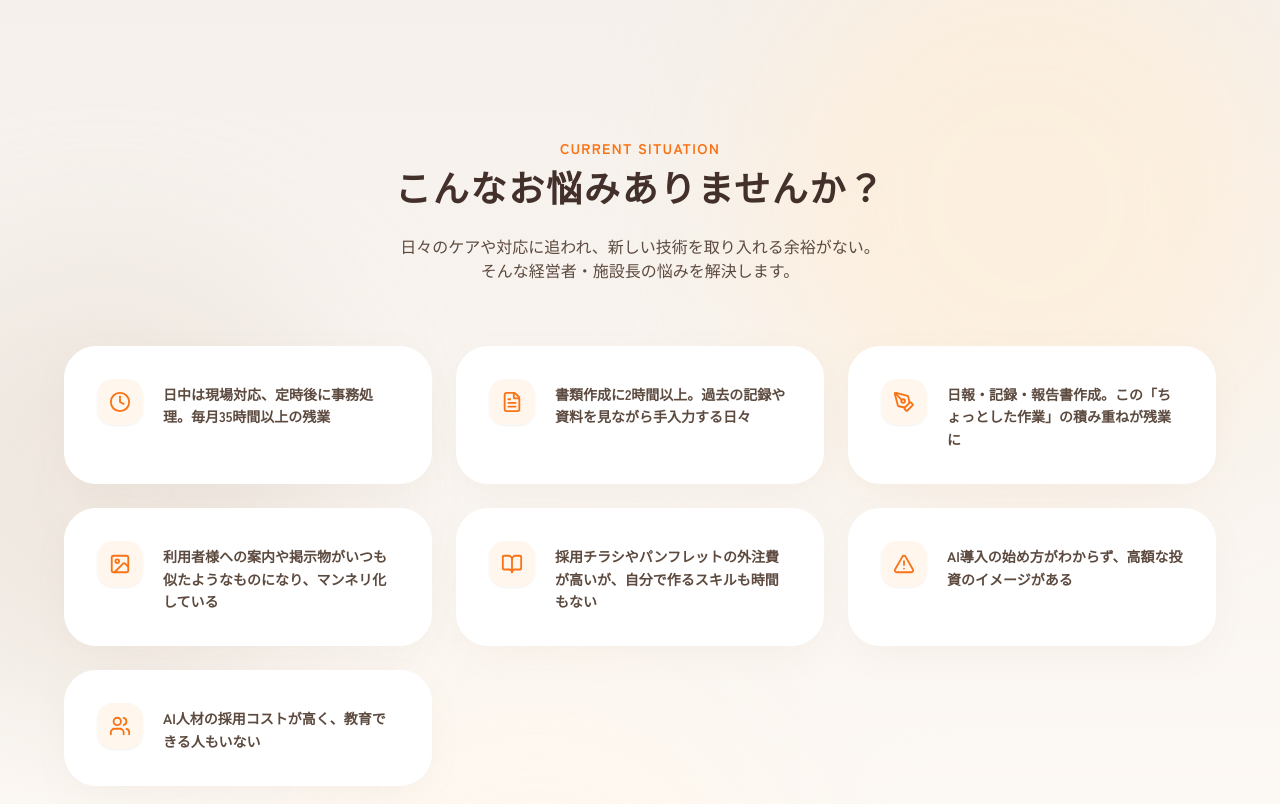
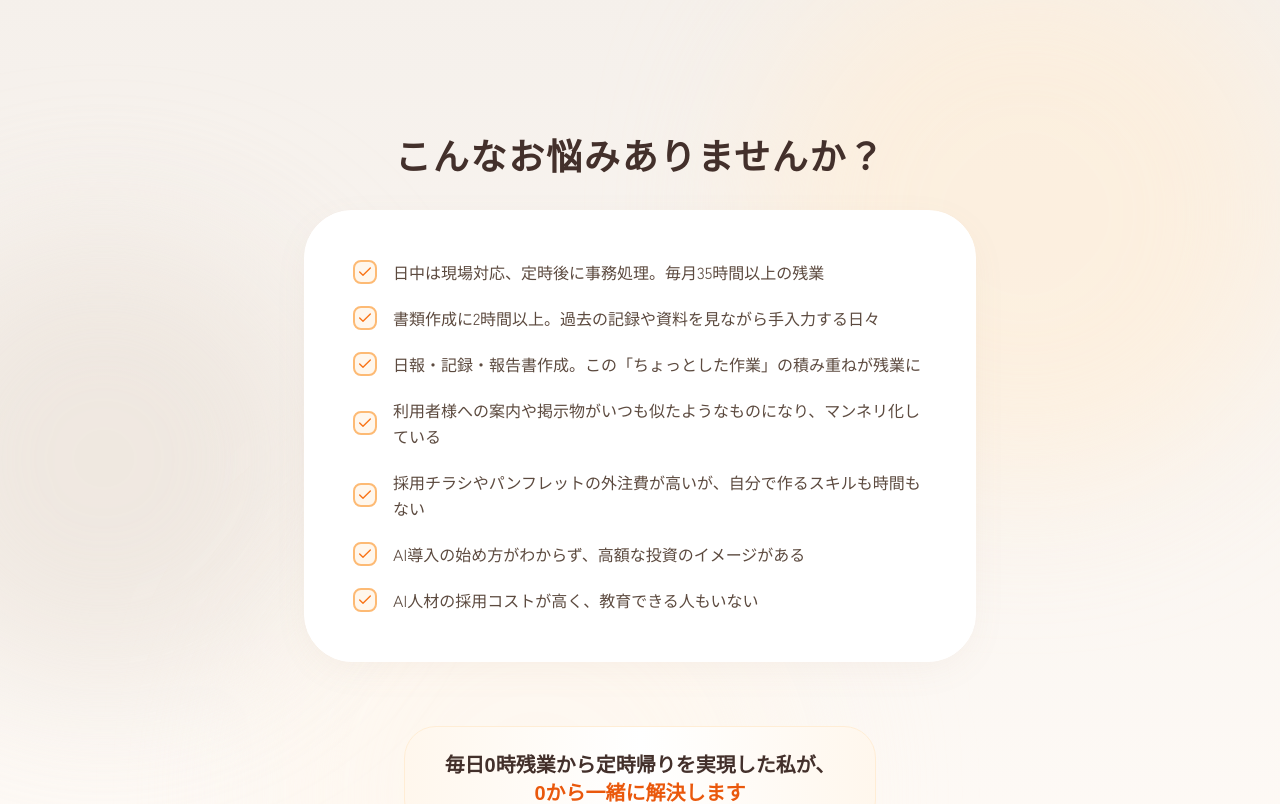
Before and after one commit to shunsuke-tnk/ai-komon-lp, a React (Vite) app: page / in a window 1280 px wide. Shown: the part 1100-1904 px from the top of the page. Built offline with nearby package versions, Linux system fonts and the light colour scheme; a web font is replaced by a local one.

Commit message:
悩み共感の部分をセンター寄せ

```diff
--- a/App.tsx
+++ b/App.tsx
@@ -8,7 +8,6 @@ import {
   MessageCircle,
   TrendingUp,
   Users,
-  FileText,
   Zap,
   Target,
   Clock,
@@ -16,7 +15,6 @@ import {
   Star,
   Menu,
   X,
-  AlertTriangle,
   Lightbulb,
   Award,
   Calendar,
@@ -26,10 +24,7 @@ import {
   Sun,
   ChevronDown,
   Sparkles,
-  BookOpen,
   Settings,
-  Image,
-  PenTool
 } from 'lucide-react';
 
 const App: React.FC = () => {
@@ -172,34 +167,33 @@ const App: React.FC = () => {
 
       {/* ==================== ISSUES SECTION ==================== */}
       <Section background="warm" id="issues" decoration>
-        <div className="text-center max-w-3xl mx-auto mb-16">
-          <span className="text-primary-500 font-bold tracking-widest text-sm uppercase mb-3 block">Current Situation</span>
-          <h2 className="text-3xl md:text-4xl font-bold text-text-heading mb-6 font-rounded leading-snug">
+        <div className="text-center max-w-3xl mx-auto mb-8">
+          <h2 className="text-3xl md:text-4xl font-bold text-text-heading font-rounded leading-snug">
             こんなお悩みありませんか？
           </h2>
-          <p className="text-text-body">
-            日々のケアや対応に追われ、新しい技術を取り入れる余裕がない。<br/>
-            そんな経営者・施設長の悩みを解決します。
-          </p>
         </div>
 
-        <div className="grid md:grid-cols-2 lg:grid-cols-3 gap-6 max-w-6xl mx-auto">
-          {[
-            { text: "日中は現場対応、定時後に事務処理。毎月35時間以上の残業", icon: <Clock /> },
-            { text: "書類作成に2時間以上。過去の記録や資料を見ながら手入力する日々", icon: <FileText /> },
-            { text: "日報・記録・報告書作成。この「ちょっとした作業」の積み重ねが残業に", icon: <PenTool /> },
-            { text: "利用者様への案内や掲示物がいつも似たようなものになり、マンネリ化している", icon: <Image /> },
-            { text: "採用チラシやパンフレットの外注費が高いが、自分で作るスキルも時間もない", icon: <BookOpen /> },
-            { text: "AI導入の始め方がわからず、高額な投資のイメージがある", icon: <AlertTriangle /> },
-            { text: "AI人材の採用コストが高く、教育できる人もいない", icon: <Users /> },
-          ].map((item, i) => (
-            <div key={i} className="bg-white p-8 rounded-[2rem] soft-shadow border border-white flex items-start gap-5 hover:bg-white/80 transition-colors">
-              <div className="p-3 bg-primary-50 rounded-2xl text-primary-500 shrink-0 shadow-sm">
-                {React.cloneElement(item.icon as React.ReactElement, { size: 22 })}
-              </div>
-              <p className="font-bold text-text-body leading-relaxed text-sm pt-1">{item.text}</p>
+        <div className="max-w-2xl mx-auto">
+          <div className="bg-white rounded-[3rem] p-8 md:p-12 soft-shadow border border-white">
+            <div className="space-y-5">
+              {[
+                "日中は現場対応、定時後に事務処理。毎月35時間以上の残業",
+                "書類作成に2時間以上。過去の記録や資料を見ながら手入力する日々",
+                "日報・記録・報告書作成。この「ちょっとした作業」の積み重ねが残業に",
+                "利用者様への案内や掲示物がいつも似たようなものになり、マンネリ化している",
+                "採用チラシやパンフレットの外注費が高いが、自分で作るスキルも時間もない",
+                "AI導入の始め方がわからず、高額な投資のイメージがある",
+                "AI人材の採用コストが高く、教育できる人もいない",
+              ].map((text, i) => (
+                <label key={i} className="flex items-center gap-4 cursor-pointer group">
+                  <div className="w-6 h-6 rounded-lg border-2 border-primary-300 bg-primary-50 flex items-center justify-center shrink-0 group-hover:border-primary-400 transition-colors">
+                    <Check className="w-4 h-4 text-primary-500" />
+                  </div>
+                  <span className="text-text-body leading-relaxed">{text}</span>
+                </label>
+              ))}
             </div>
-          ))}
+          </div>
         </div>
 
         <div className="mt-16 text-center">
```
